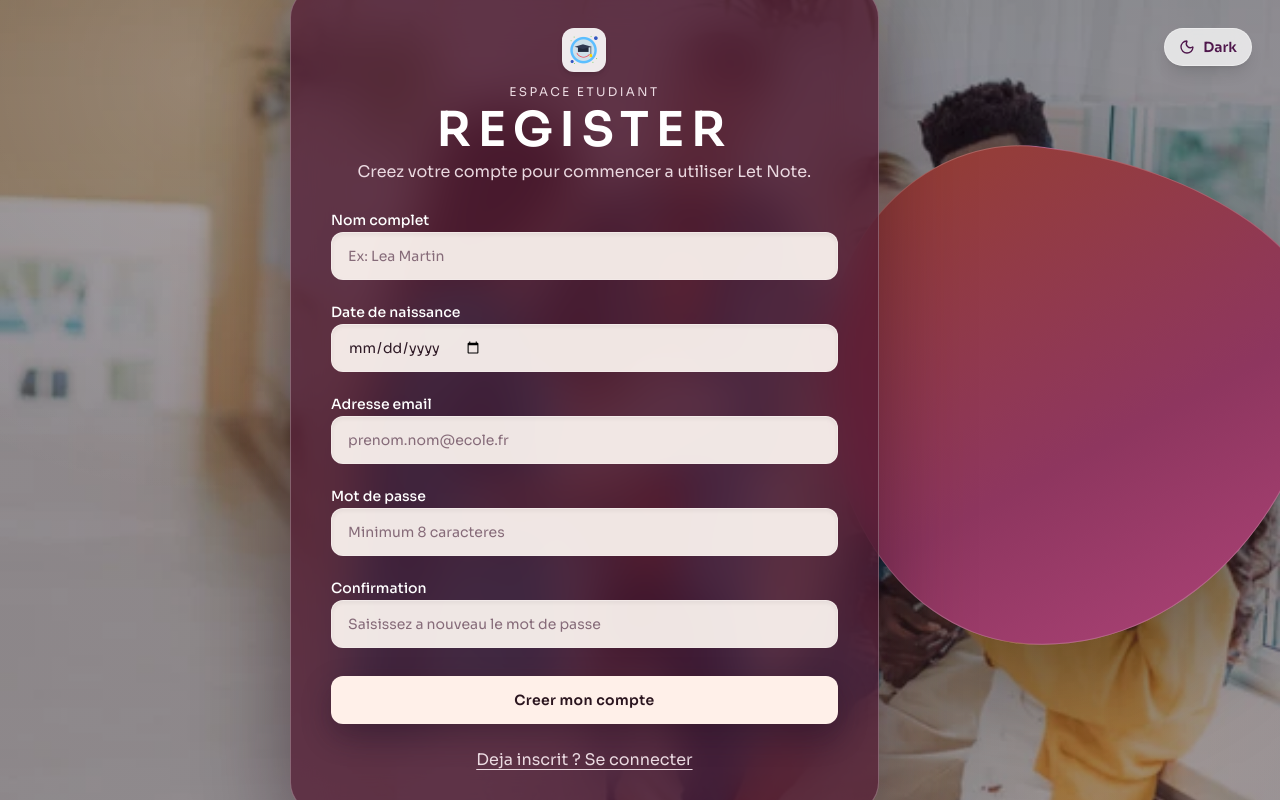
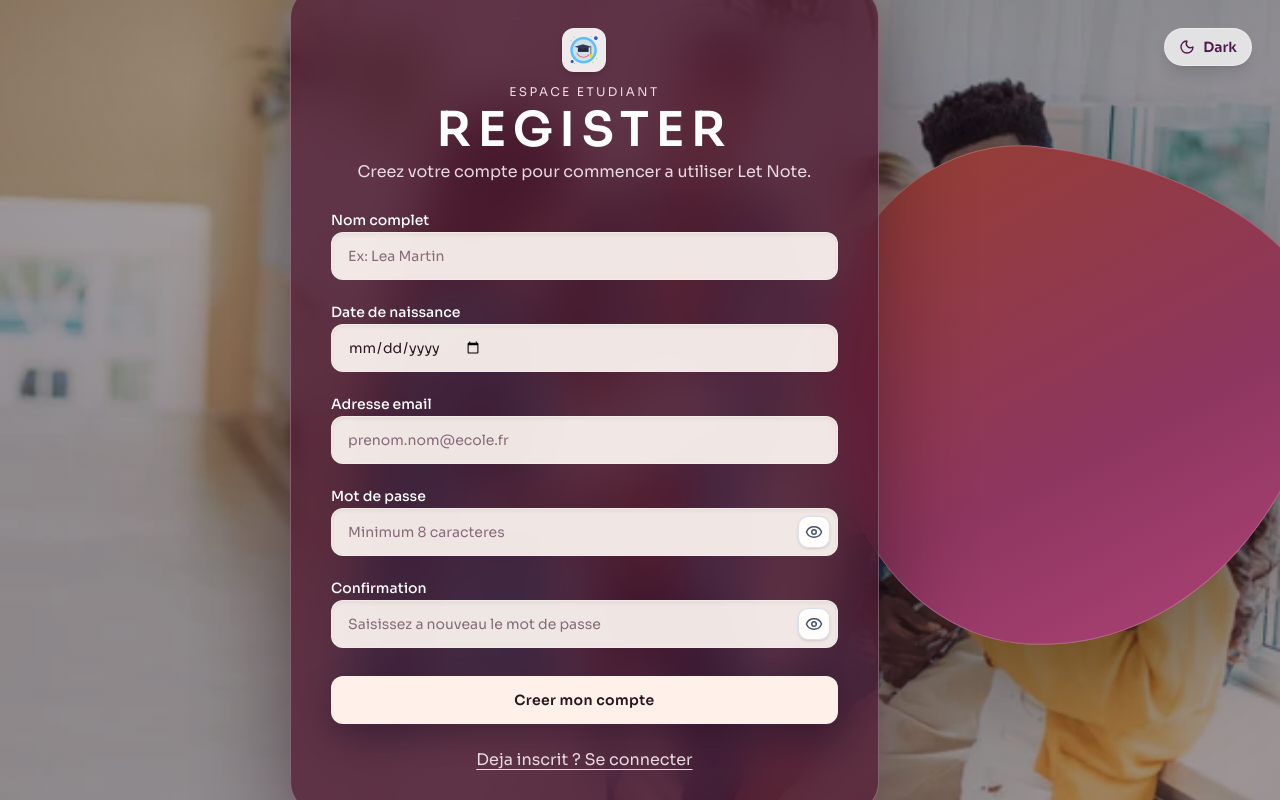
Before and after one commit to laflut3/let-note, a React (Vite) app in the folder frontend/: page / in a window 1280 px wide. Both pictures are taken after a click on the button "Pas encore de compte ? Creer un compte". Built offline with nearby package versions, Linux system fonts and the light colour scheme; no server answers.

Commit message:
feat: mdp visibility

```diff
--- a/frontend/src/features/auth/AuthCard.tsx
+++ b/frontend/src/features/auth/AuthCard.tsx
@@ -1,4 +1,5 @@
-import type { ChangeEvent, FormEvent } from 'react';
+import { type ChangeEvent, type FormEvent, useState } from 'react';
+import { Eye, EyeOff } from 'lucide-react';
 import { Button } from '@/components/ui/button';
 import { Card, CardContent, CardDescription, CardHeader, CardTitle } from '@/components/ui/card';
 import { Input } from '@/components/ui/input';
@@ -25,6 +26,8 @@ export function AuthCard({
   onToggleMode,
 }: AuthCardProps) {
   const isLogin = mode === 'login';
+  const [showPassword, setShowPassword] = useState(false);
+  const [showConfirmPassword, setShowConfirmPassword] = useState(false);
 
   const handleInputChange =
     (field: keyof AuthFields) =>
@@ -98,25 +101,53 @@ export function AuthCard({
 
           <div className="mx-auto w-full max-w-[520px]">
             <Label htmlFor="password">Mot de passe</Label>
+            <div className="relative">
               <Input
                 id="password"
-              type="password"
+                type={showPassword ? 'text' : 'password'}
                 placeholder="Minimum 8 caracteres"
                 value={fields.password}
                 onChange={handleInputChange('password')}
+                className="pr-12"
               />
+              <button
+                type="button"
+                aria-label={showPassword ? 'Masquer le mot de passe' : 'Afficher le mot de passe'}
+                aria-pressed={showPassword}
+                onClick={() => setShowPassword((previous) => !previous)}
+                className="absolute right-2 top-1/2 z-10 -translate-y-1/2 rounded-md border border-slate-300/70 bg-white/90 p-1.5 text-slate-600 shadow-sm transition hover:bg-white hover:text-slate-900 focus-visible:outline-none focus-visible:ring-2 focus-visible:ring-slate-400"
+              >
+                {showPassword ? <EyeOff size={18} /> : <Eye size={18} />}
+              </button>
+            </div>
           </div>
 
           {!isLogin && (
             <div className="mx-auto w-full max-w-[520px]">
               <Label htmlFor="confirmPassword">Confirmation</Label>
+              <div className="relative">
                 <Input
                   id="confirmPassword"
-                type="password"
+                  type={showConfirmPassword ? 'text' : 'password'}
                   placeholder="Saisissez a nouveau le mot de passe"
                   value={fields.confirmPassword}
                   onChange={handleInputChange('confirmPassword')}
+                  className="pr-12"
                 />
+                <button
+                  type="button"
+                  aria-label={
+                    showConfirmPassword
+                      ? 'Masquer la confirmation du mot de passe'
+                      : 'Afficher la confirmation du mot de passe'
+                  }
+                  aria-pressed={showConfirmPassword}
+                  onClick={() => setShowConfirmPassword((previous) => !previous)}
+                  className="absolute right-2 top-1/2 z-10 -translate-y-1/2 rounded-md border border-slate-300/70 bg-white/90 p-1.5 text-slate-600 shadow-sm transition hover:bg-white hover:text-slate-900 focus-visible:outline-none focus-visible:ring-2 focus-visible:ring-slate-400"
+                >
+                  {showConfirmPassword ? <EyeOff size={18} /> : <Eye size={18} />}
+                </button>
+              </div>
             </div>
           )}
 
```
Also changed, not shown: 2 other files (tests, documents, lock files or other folders). Lines whose indentation alone changed are shown as unchanged.
